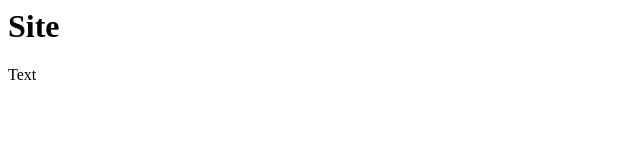
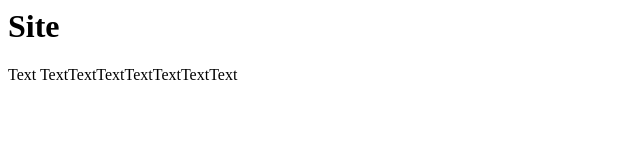
Before and after one commit to dimon6600/site, a plain HTML site: page index.html in a window 1280 px wide. Shown: the whole page, without its empty margins (0-640 px from the left). Drawn offline with Linux system fonts and the light colour scheme.

Commit message:
теритй коммит

```diff
--- a/index.html
+++ b/index.html
@@ -4,6 +4,6 @@
     </head>
     <body>
         <h1>Site</h1>
-        <p>Text</p>
+        <p>Text TextTextTextTextTextTextText</p>
     </body>
 </html>
```
